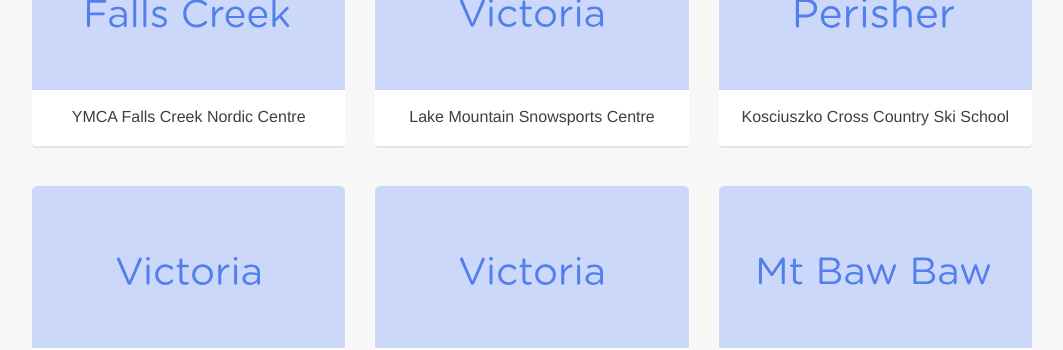
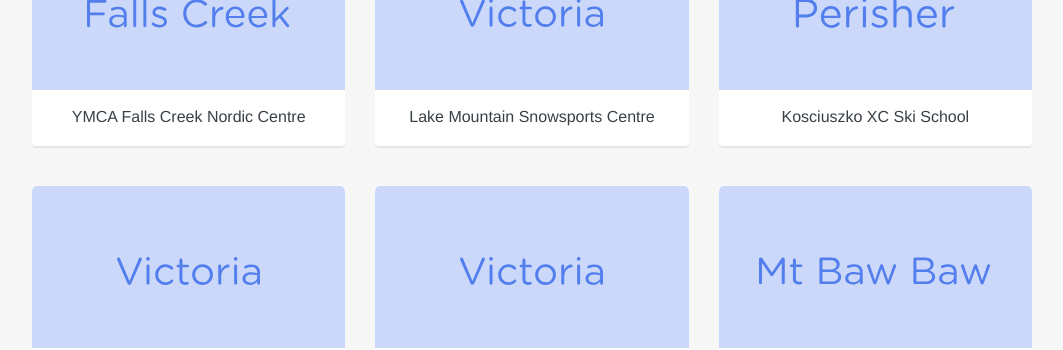
Before and after one commit to robcatto/robcatto.github.io, a Jekyll site: the page built from get-started/find-a-xc-ski-school/index.html, in a window 1280 px wide and 900 px high, scrolled down 490 px. Shown: the part 151-501 px from the top of the window, without its empty margins (108-1171 px from the left). Built offline with Jekyll 4.4.1, drawn with Linux system fonts in a browser that asks for light colours; some web fonts are replaced; Markdown is read by kramdown in place of the engine named in the settings.

Commit message:
Update index.html

```diff
--- a/get-started/find-a-xc-ski-school/index.html
+++ b/get-started/find-a-xc-ski-school/index.html
@@ -134,7 +134,7 @@ layout: default
 
 
                                     </div>
-                                    <span>Kosciuszko Cross Country Ski School </span>
+                                    <span>Kosciuszko XC Ski School </span>
                             </a>
                         </div>
 
```
